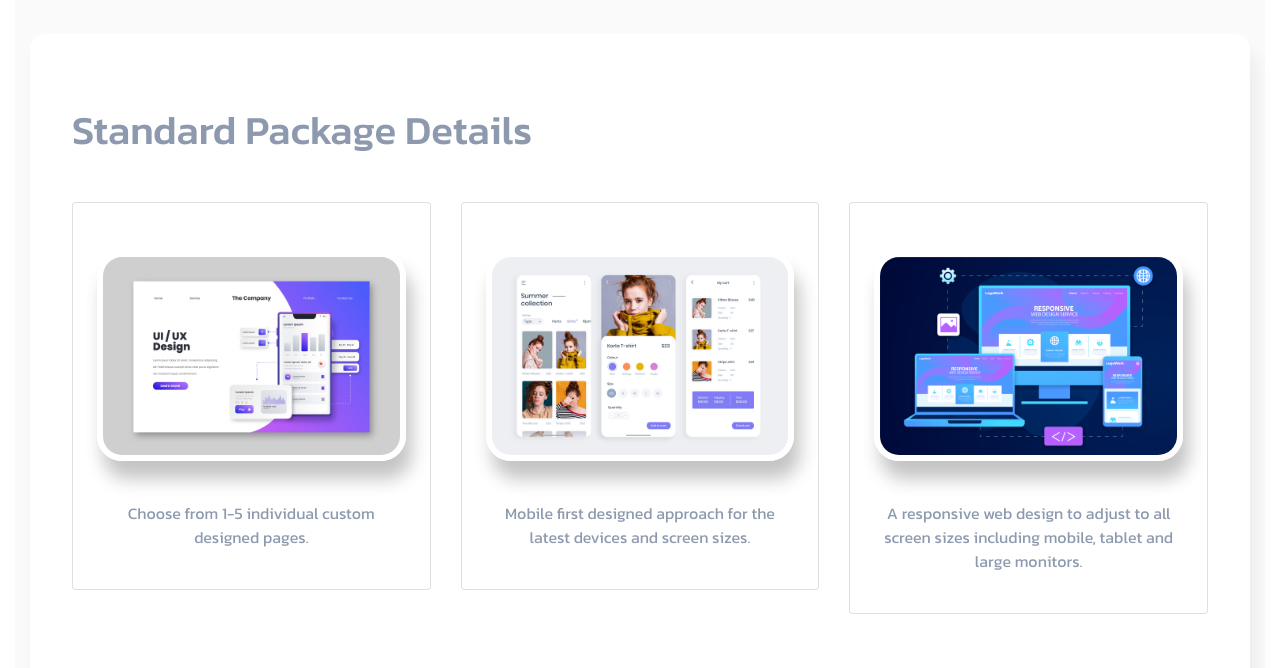
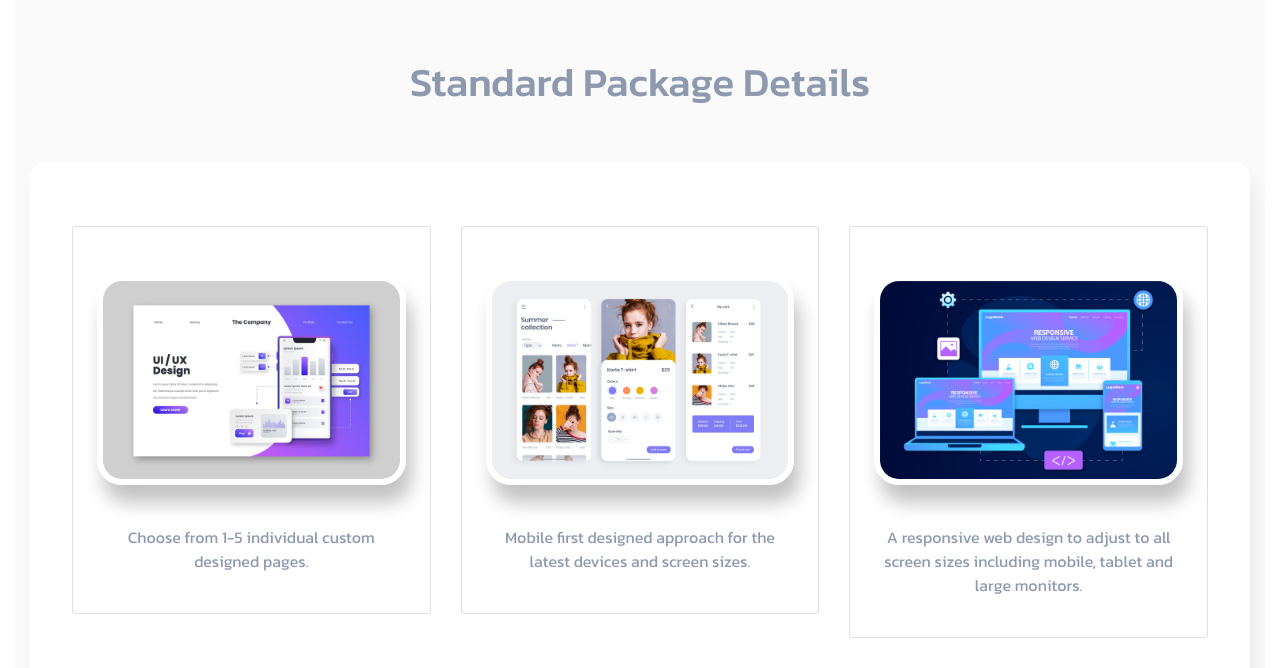
Before and after one commit to TropicalXU/layerlabsv2, a React (Create React App) app: page /services/custom-package in a window 1280 px wide. Shown: the part 1501-2169 px from the top of the page. Built offline with nearby package versions, Linux system fonts and the light colour scheme; no server answers.

Commit message:
new added changes

```diff
--- a/src/components/BusinessPackageComponent.js
+++ b/src/components/BusinessPackageComponent.js
@@ -140,12 +140,12 @@ const BusinessPackage = () => {
                     </div>
                 </div>
                 <div className='container-fluid personal-business my-4 pt-5'>
+                    <div className='row'>
+                        <div className='col-12 text-center pb-4'>
+                            <h1 className='font-two grey-text-lite py-4'>Business<span className='gradient-text ml-1'>+</span> Package Details</h1>
+                        </div>
+                    </div>
                     <div className='bkg-white py-5'>
-                        <div className='row'>
-                            <div className='col-12'>
-                                <h1 className='font-two grey-text-lite py-4'>Business Package Details</h1>
-                            </div>
-                        </div>
                         <BusinessPackageDetails />
                     </div>
                     <div className='mt-5 py-5'>
--- a/src/components/CustomPackageComponent.js
+++ b/src/components/CustomPackageComponent.js
@@ -140,12 +140,12 @@ const CustomPackage = () => {
                     {/* <RenderPackageProcess /> */}
                 </div>
                 <div className='container-fluid personal-business my-4 pt-5'>
-                    <div className='bkg-white py-5'>
-                        <div className='row'>
-                            <div className='col-12'>
+                <div className='row'>
+                            <div className='col-12 text-center pb-4'>
                                 <h1 className='font-two grey-text-lite py-4'>Standard Package Details</h1>
                             </div>
                         </div>
+                    <div className='bkg-white py-5'>
                         <StandardPackageDetails />
                     </div>
                     <div className='mt-5 py-5'>
--- a/src/components/CustomPlusPackageComponent.js
+++ b/src/components/CustomPlusPackageComponent.js
@@ -140,12 +140,12 @@ const CustomPlusPackage = () => {
                     </div>
                 </div>
                 <div className='container-fluid personal-business my-4 pt-5'>
+                    <div className='row'>
+                        <div className='col-12 text-center pb-4'>
+                            <h1 className='font-two grey-text-lite py-4'>Advanced Package Details</h1>
+                        </div>
+                    </div>
                     <div className='bkg-white py-5'>
-                        <div className='row'>
-                            <div className='col-12'>
-                                <h1 className='font-two grey-text-lite py-4'>Advanced Package Details</h1>
-                            </div>
-                        </div>
                         <AdvancedPackageDetails />
                     </div>
                     <div className='mt-5 py-5'>
```
